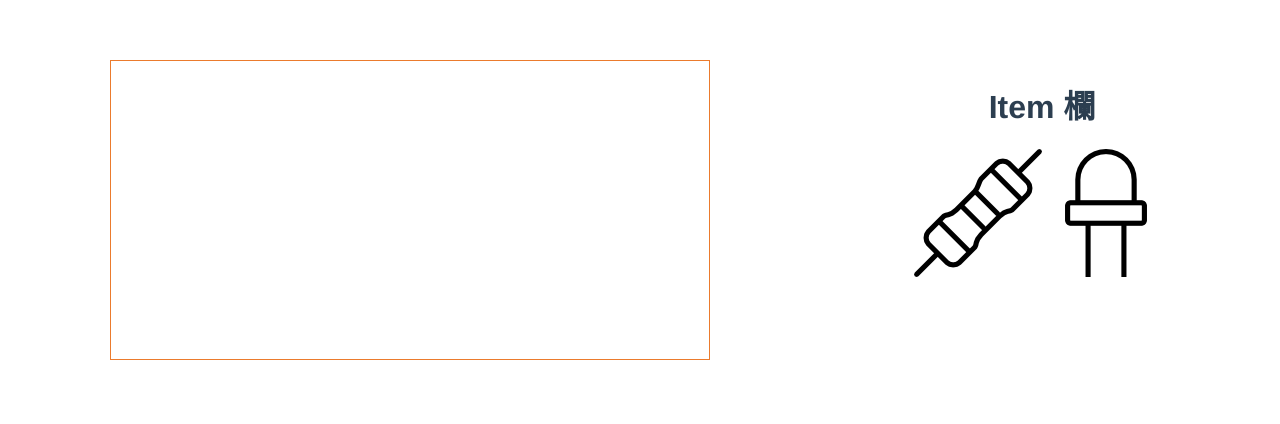
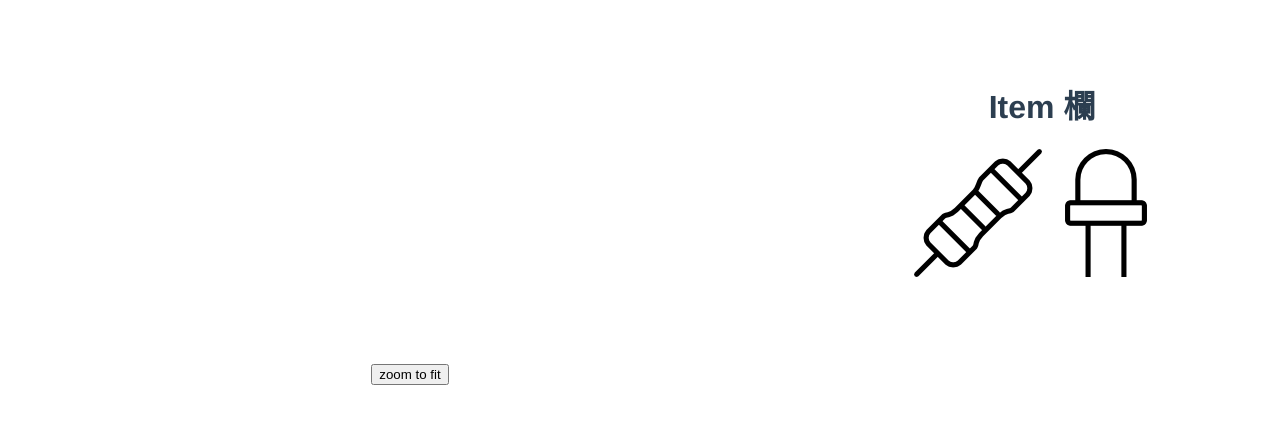
Before and after one commit to electrical-block/new-electrical-block, a Vue app: page / in a window 1280 px wide. Shown: the top 424 px of the page. Built offline with nearby package versions, Linux system fonts and the light colour scheme.

Commit message:
Add the function that zoom to fit

```diff
--- a/src/components/Canvas.vue
+++ b/src/components/Canvas.vue
@@ -16,12 +16,12 @@
         x="0"
         y="0"
         fill="none"
-        stroke="#EB7B2D"
+        stroke="white"
         stroke-width="2"
         width="600"
         height="300"
       />
-      <g>
+      <g ref="drawingContainer">
         <Line
           v-for="(line, index) in lines"
           :key="index"
@@ -39,6 +39,10 @@
         />
       </g>
     </svg>
+    <br>
+    <button @click="zoomToFit">
+      zoom to fit
+    </button>
   </div>
 </template>
 
@@ -94,6 +98,24 @@ export default {
     },
     allowDrop (event) {
       event.preventDefault()
+    },
+    zoomToFit () {
+      const elementPositionAndSize = this.$refs.drawingContainer.getBBox()
+      var scaleRatio = 0
+
+      this.svgMove.x = (elementPositionAndSize.x - this.svgMove.w / 2 + elementPositionAndSize.width / 2)
+      this.svgMove.y = (elementPositionAndSize.y - this.svgMove.h / 2 + elementPositionAndSize.height / 2)
+
+      if (elementPositionAndSize.width / elementPositionAndSize.height > 2) {
+        scaleRatio = elementPositionAndSize.width / this.svgMove.w
+      } else {
+        scaleRatio = elementPositionAndSize.height / this.svgMove.h
+      }
+
+      this.svgMove.x -= 300 * (scaleRatio - 1) * (this.svgMove.w / 600)
+      this.svgMove.y -= 150 * (scaleRatio - 1) * (this.svgMove.h / 300)
+      this.svgMove.w *= scaleRatio
+      this.svgMove.h *= scaleRatio
     }
   }
 }
```
